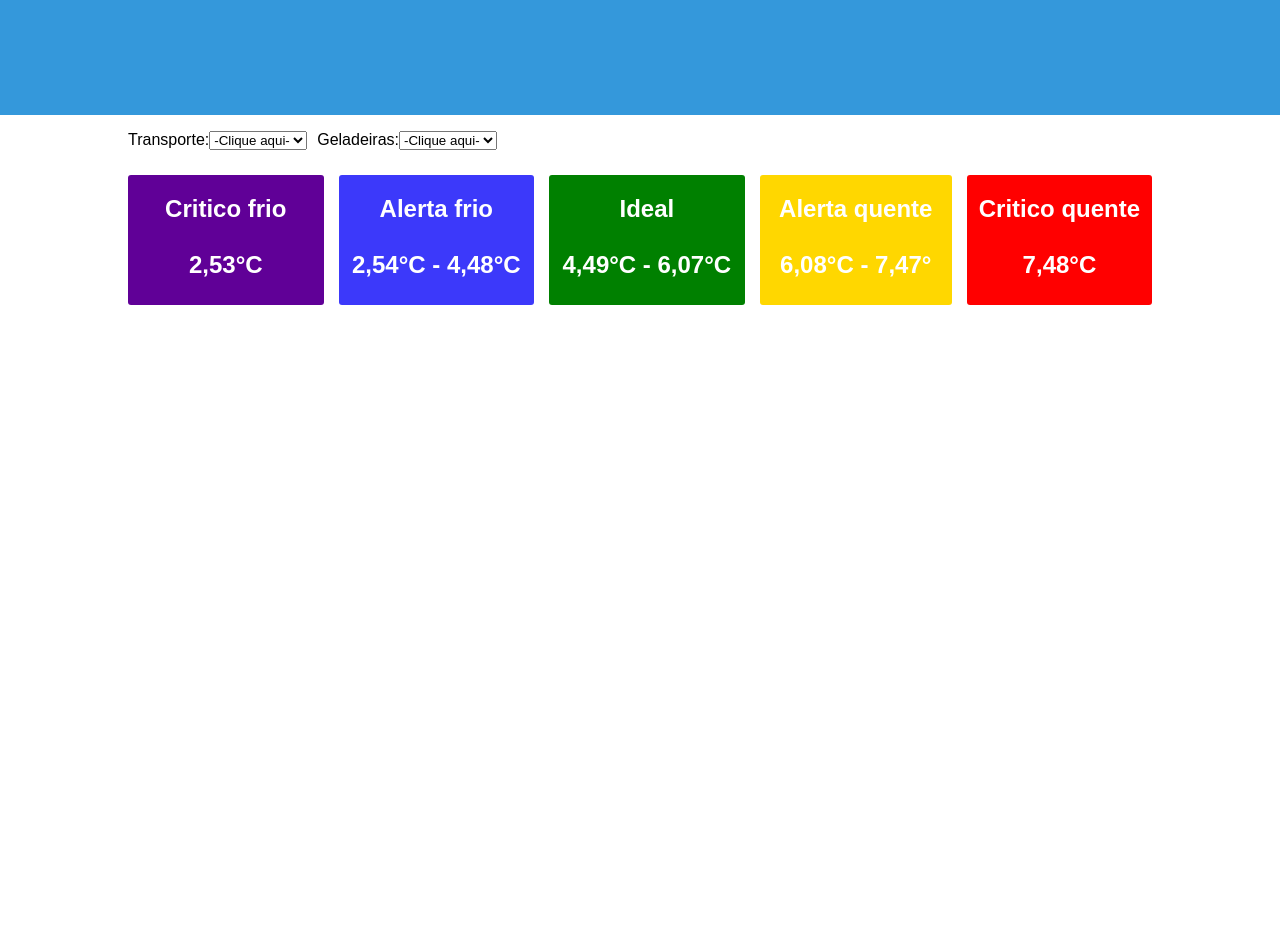
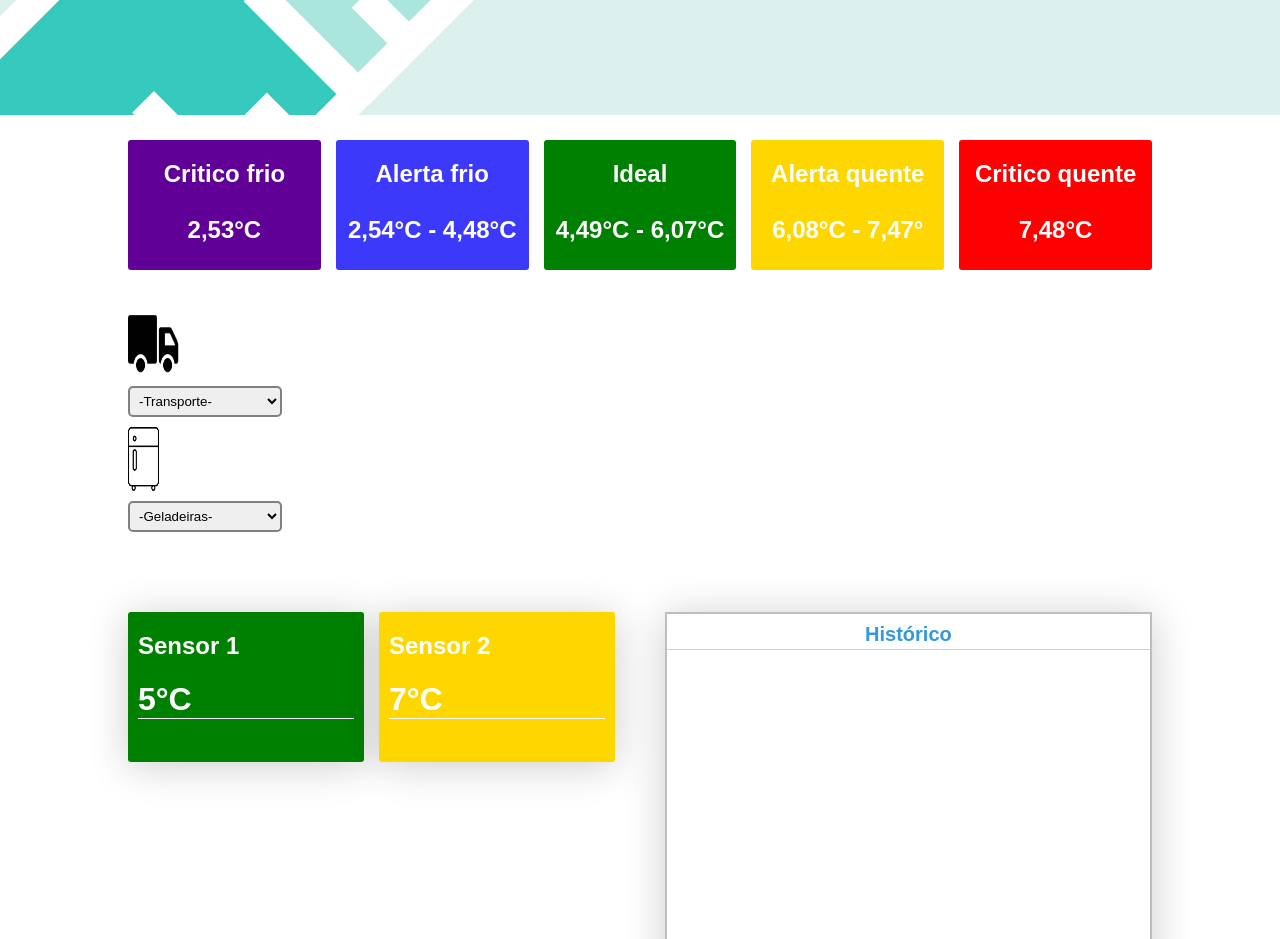
Before and after one commit to ImmunCold/API-site2, a website: page public/dashboard/dashboard.html in a window 1280 px wide. Shown: the part 236-1175 px from the top of the page. Before the commit the page ends 800 px from the top, so only its background shows below. Drawn offline with nearby package versions, Linux system fonts and the light colour scheme.

Commit message:
Dashboard Modificada, acrescentado "Historico" & outros

```diff
--- a/public/css/style.css
+++ b/public/css/style.css
@@ -101,10 +101,12 @@
   }
 
   .loc {
-    padding-top: 2vh;
+    padding-top: 4vh;
     font-family: Arial, Helvetica, sans-serif;
     font-size: 30px;
     color: #3498DB;
+    display: flex;
+    justify-content: center;
   }
 
   .maps {
--- a/public/dashboard/dashboard.css
+++ b/public/dashboard/dashboard.css
@@ -35,6 +35,7 @@ body {
 .container {
   width: 80%;
   margin: 0 auto;
+  display: flex;
 }
 
 .navbar a {
@@ -102,25 +103,25 @@ body {
   display: flex;
   justify-content: center;
   align-items: center;
-  display: none;
+  display: block;
 }
 
 .mychart2{
   margin: 0px;
   box-shadow: 0 4px 80px 0 rgba(0, 0, 0, 0.2);
-  margin-left: 15px;
+  margin-left: 30px;
   width: 500px;
   height: 300px;
   display: flex;
   justify-content: center;
   align-items: center;
-  display: none;
+  display: block;
 }
 
 @keyframes n1 {
 
-  from {width: 0px;}
-  to {width: 200px;}
+  from {height: 0px;}
+  to {height: 130px;}
 
 }
 
@@ -148,7 +149,7 @@ body {
   color: white;
   margin-left: 15px;
   animation-name: n1;
-  animation-duration: 4s;
+  animation-duration: 3s;
 }
 
 
@@ -157,7 +158,7 @@ body {
   color: white;
   margin-left: 15px;
   animation-name: n1;
-  animation-duration: 5s;
+  animation-duration: 3s;
 }
 
 .metricas.alertaquente{
@@ -165,7 +166,7 @@ body {
   color: white;
   margin-left: 15px;
   animation-name: n1;
-  animation-duration: 6s;
+  animation-duration: 3s;
 }
 
 .metricas.muitoquente{
@@ -173,7 +174,7 @@ body {
   color: white;
   margin-left: 15px;
   animation-name: n1;
-  animation-duration: 7s;
+  animation-duration: 3s;
 }
 
 .sensores{
@@ -185,8 +186,8 @@ body {
   background-color: red;
   color: white;
   border-radius: 3px;
-  margin: 0px;
-  display: none;
+  margin: 0px 0px 90px 0px;
+  display: block;
 }
 
 .sensores h2{
@@ -205,7 +206,7 @@ body {
 
 .sensores.alertaquente{
   background-color: orange;
-  margin-bottom: 90px;
+  /* margin-bottom: 90px; */
   margin-left: 15px;
 }
 
@@ -219,14 +220,22 @@ body {
 
 .option {
   display: flex;
+  flex-direction: column;
   justify-content: space-between;
-  margin-top: 2vh;
-  width: 20%;
+  margin-top: 1vh;
+  margin-bottom: 10vh;
+  width: 100%;
 }
 
 .localV{
-  background-color: #3498DB;
+  background-image: url(../assets/img/v870-tang-15.jpg);
+  background-repeat: no-repeat;
+  background-position: 100%;
+  position: relative;
+  background-size: 2000px;
   display: flex;
+  flex-direction: column;
+  width: 100%;
   height: 300px;
   justify-content: center;
   align-items: center;
@@ -234,10 +243,76 @@ body {
 }
 
 .textV{
+  width: 30%;
+  height: 8vh;
+  display: flex;
+  justify-content: center;
+  align-items: center;
+  background-color: rgb(204, 204, 204);
   color: white;
   font-size: 30px;
+  opacity: 0.8;
+  border-radius: 3px 3px 3px 3px;
 }
 
 .delivery {
   background-size: 200px;
 }
+
+#selectSensores {
+  padding: 5px;
+  width: 30%;
+  border-radius: 5px;
+  border: 2px solid gray;
+}
+
+.divHistorico{
+  display: flex;
+  justify-content: center;
+  height: 45vh;
+  width: 60%;
+  border: 2px solid rgb(190, 190, 190);
+  margin: 0px 0px 130px 50px;
+  box-shadow:0 4px 40px 0 rgba(0, 0, 0, 0.2);
+}
+
+.nomeH {
+  width: 100%;
+  color: #3498DB;
+  font-weight: 600;
+  font-size: 20px;
+  margin-top: 5px;
+  height: 30px;
+  border-bottom: 1px solid rgb(209, 208, 208);
+}
+
+.container .nomeH{
+  display: flex;
+  justify-content: center;
+  align-items: center;
+}
+
+.gifC {
+  width: 10%;
+  height: 10vh;
+  margin-bottom: -15px;
+}
+
+.gifG {
+  margin: 10px 0px;
+  width: 6%;
+  height: 8vh;
+}
+
+.container .option{
+  display: flex;
+  flex-direction: column;
+  justify-content: space-between;
+}
+
+.comp {
+  display: flex;
+  width: 50%;
+  flex-direction: column;
+  justify-content: center;
+}
--- a/public/dashboard/dashboard.html
+++ b/public/dashboard/dashboard.html
@@ -27,22 +27,7 @@
     </div>
 
     <div class="localV">
-    <div class="textV"> Selecione a unidade que que deseja ver </div>
-  </div>
-
-    <div class="container">
-    <div class="option">
-      <div style="display:flex;">
-        Transporte: <br> <select id="selectSensores">
-          <option value="">-Clique aqui-</option>
-        </select>
-      </div>
-      <div style="display:flex; margin-left: 10px;">
-        Geladeiras: <select id="selectSensores">
-          <option value="">-Clique aqui-</option>
-        </select>
-      </div>
-    </div>
+    <div class="textV"> Seja Bem-vindo @Usuario.</div>
   </div>
 
   <div class="banner">
@@ -57,6 +42,21 @@
   </div>
 
   <div class="container">
+    <div class="option">
+      <div class="comp">
+        <img src="../assets/icons/truck-png-images-14.png" class="gifC"> <br> <select id="selectSensores">
+          <option value="">-Transporte-</option>
+        </select>
+      </div>
+      <div class="comp">
+        <img src="../assets/icons/img_8727.png" class="gifG"> <select id="selectSensores">
+          <option value="">-Geladeiras-</option>
+        </select>
+      </div>
+    </div>
+  </div>
+
+  <div class="container">
       <div style="background-color: green;" class="sensores">
           <h2>Sensor 1<h2>
               <h1>5°C</h1>
@@ -67,6 +67,14 @@
               <h2>Sensor 2<h2>
                   <h1>7°C</h1>
           </div>
+
+          <div id="divH" class="divHistorico">
+
+            <div class="nomeH">Histórico</div>
+
+          </div>
+
+
   </div>
 
     <div class="banner">
```
Also changed, not shown: public/index.html (+1 -1 lines), public/assets/icons/2414582.png (added), public/assets/icons/img_8727.png (added), public/assets/icons/truck-png-images-14.png (added), public/assets/img/v870-tang-15.jpg (added).
